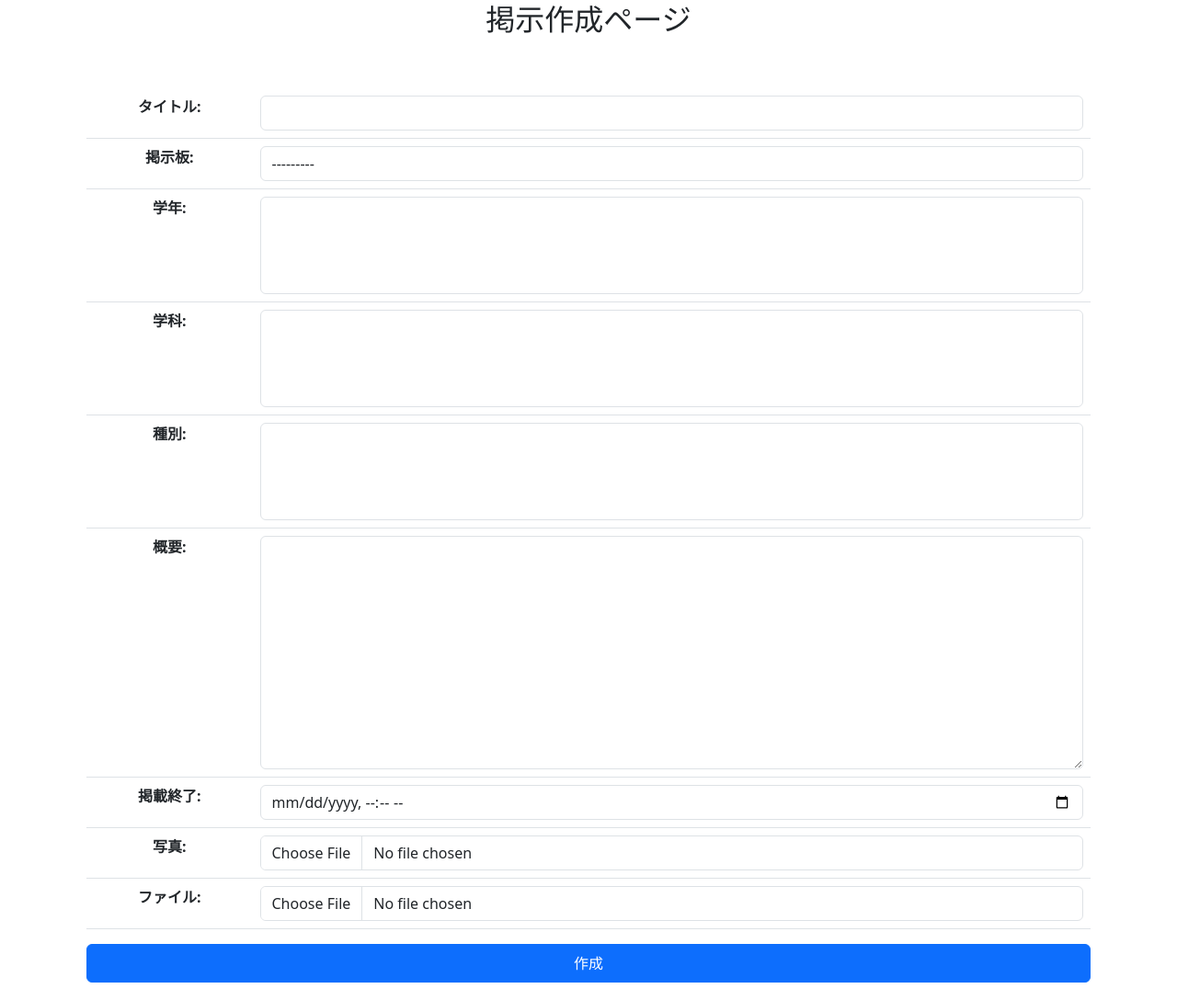
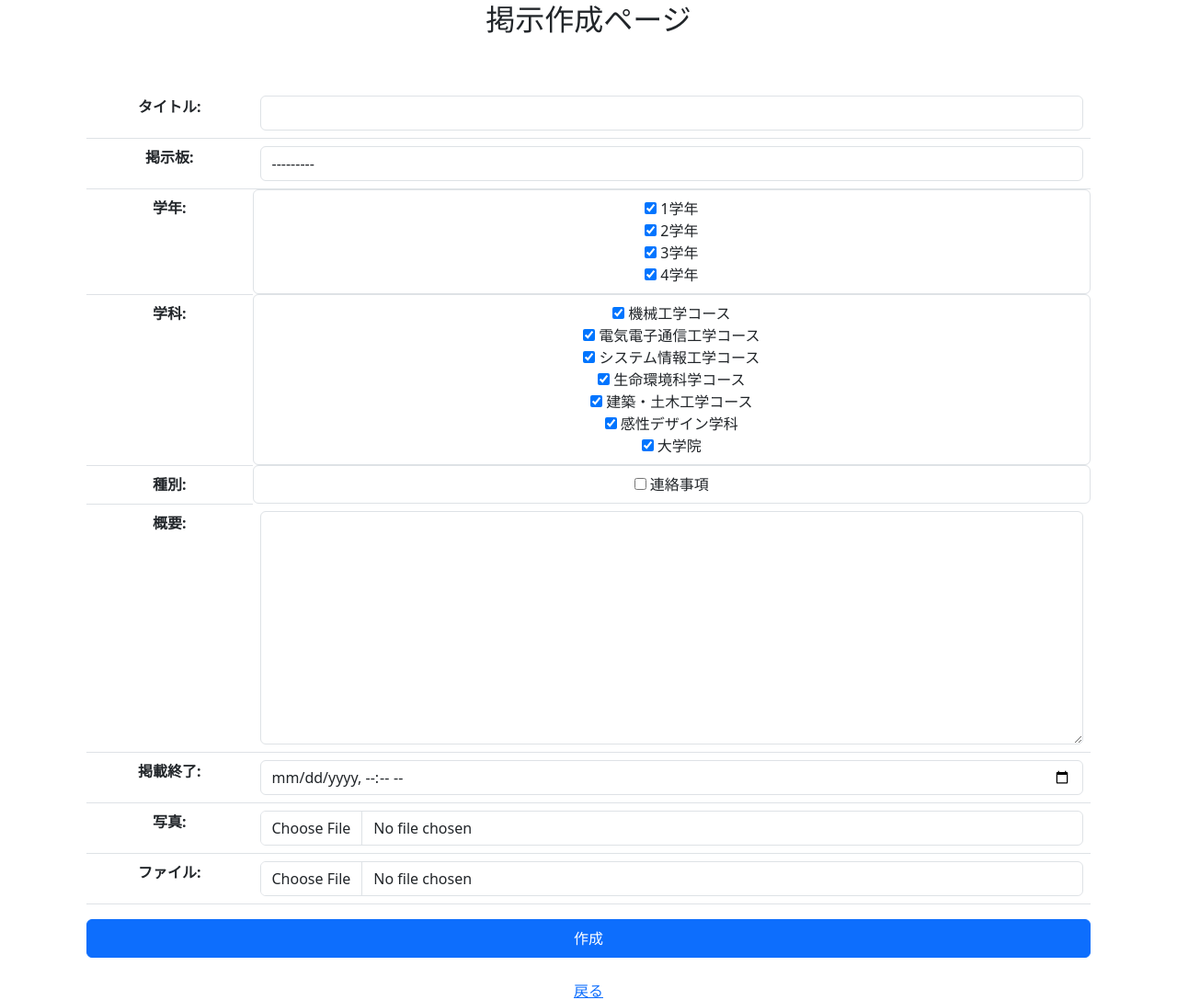
Before and after one commit to g206060/campus_board2, a Django app: page /post-create/ in a window 1280 px wide. Shown: the part 158-1246 px from the top of the page at 92% size. Run offline with Django 3.2, Linux system fonts and the light colour scheme; data that the repository does not hold is empty; some libraries are stand-ins or nearby versions.

Commit message:
UI適用3回目

```diff
--- a/board/templates/post_create.html
+++ b/board/templates/post_create.html
@@ -37,24 +37,69 @@
                         <th>
                             <label for="gradetags">学年:</label>
                         </th>
-                        <td>
-                            {{ form.gradetags | add_class:'form-control' }}
+                        <td class="form-control">
+                            <div>
+                                <input type="checkbox" id="1" name="gradetags" value="1" checked />
+                                <label for="1学年">1学年</label>
+                            </div>
+                            <div>
+                                <input type="checkbox" id="2" name="gradetags" value="2" checked />
+                                <label for="2学年">2学年</label>
+                            </div>
+                            <div>
+                                <input type="checkbox" id="3" name="gradetags" value="3" checked />
+                                <label for="3学年">3学年</label>
+                            </div>
+                            <div>
+                                <input type="checkbox" id="4" name="gradetags" value="4" checked />
+                                <label for="4学年">4学年</label>
+                            </div>
                         </td>
                     </tr>
                     <tr>
                         <th>
                             <label for="departmenttags">学科:</label>
                         </th>
-                        <td>
-                            {{ form.departmenttags | add_class:'form-control' }}
+                        <td class="form-control">
+                            <div>
+                                <input type="checkbox" id="1" name="departmenttags" value="1" checked />
+                                <label for="機械工学コース">機械工学コース</label>
+                            </div>
+                            <div>
+                                <input type="checkbox" id="2" name="departmenttags" value="2" checked />
+                                <label for="電気電子通信工学コース">電気電子通信工学コース</label>
+                            </div>
+                            <div>
+                                <input type="checkbox" id="3" name="departmenttags" value="3" checked />
+                                <label for="システム情報工学コース">システム情報工学コース</label>
+                            </div>
+                            <div>
+                                <input type="checkbox" id="4" name="departmenttags" value="4" checked />
+                                <label for="生命環境科学コース">生命環境科学コース</label>
+                            </div>
+                            <div>
+                                <input type="checkbox" id="5" name="departmenttags" value="5" checked />
+                                <label for="建築・土木工学コース">建築・土木工学コース</label>
+                            </div>
+                            <div>
+                                <input type="checkbox" id="6" name="departmenttags" value="6" checked />
+                                <label for="感性デザイン学科">感性デザイン学科</label>
+                            </div>
+                            <div>
+                                <input type="checkbox" id="7" name="departmenttags" value="7" checked />
+                                <label for="大学院">大学院</label>
+                            </div>
                         </td>
                     </tr>
                     <tr>
                         <th>
                             <label for="typetags">種別:</label>
                         </th>
-                        <td>
-                            {{ form.typetags | add_class:'form-control' }}
+                        <td class="form-control">
+                            <div>
+                                <input type="checkbox" id="1" name="typetags" value="1" />
+                                <label for="連絡事項">連絡事項</label>
+                            </div>
                         </td>
                     </tr>
                     <tr>
```
